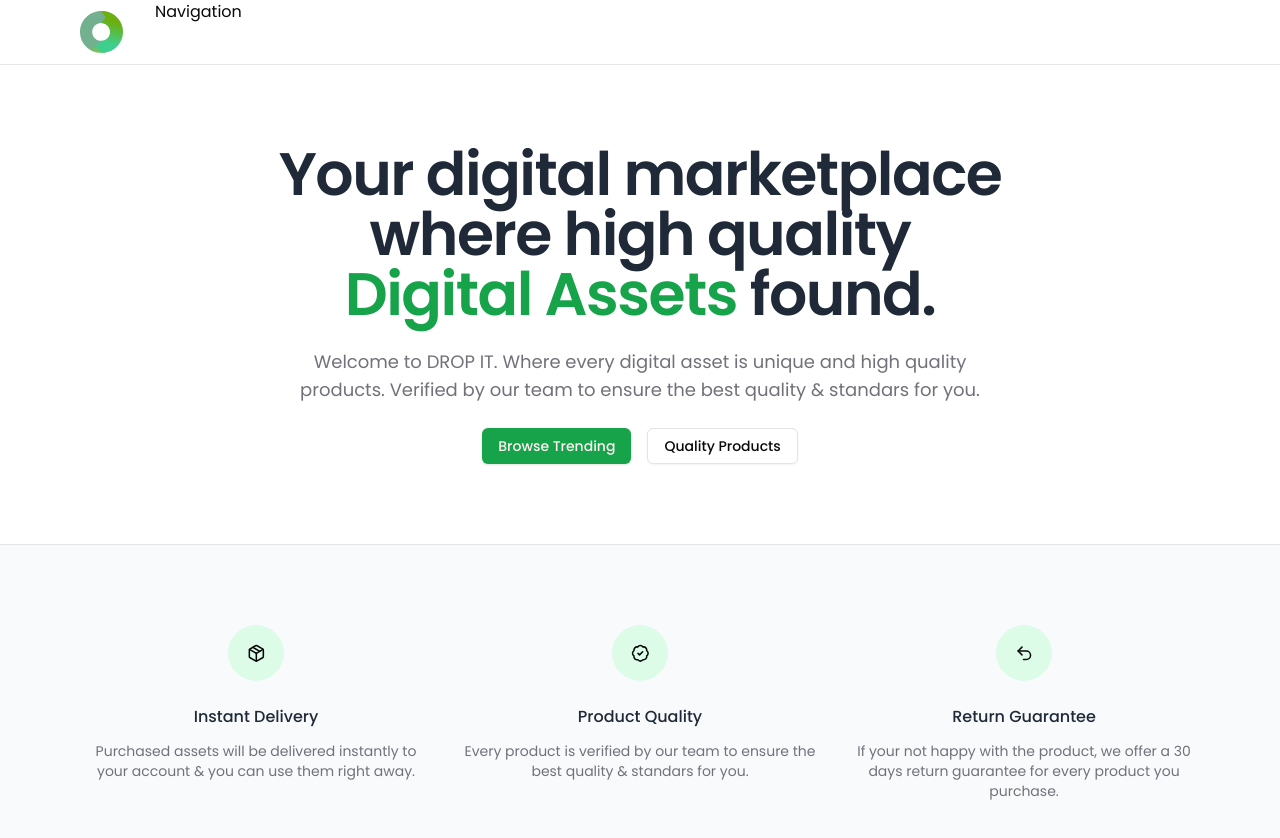
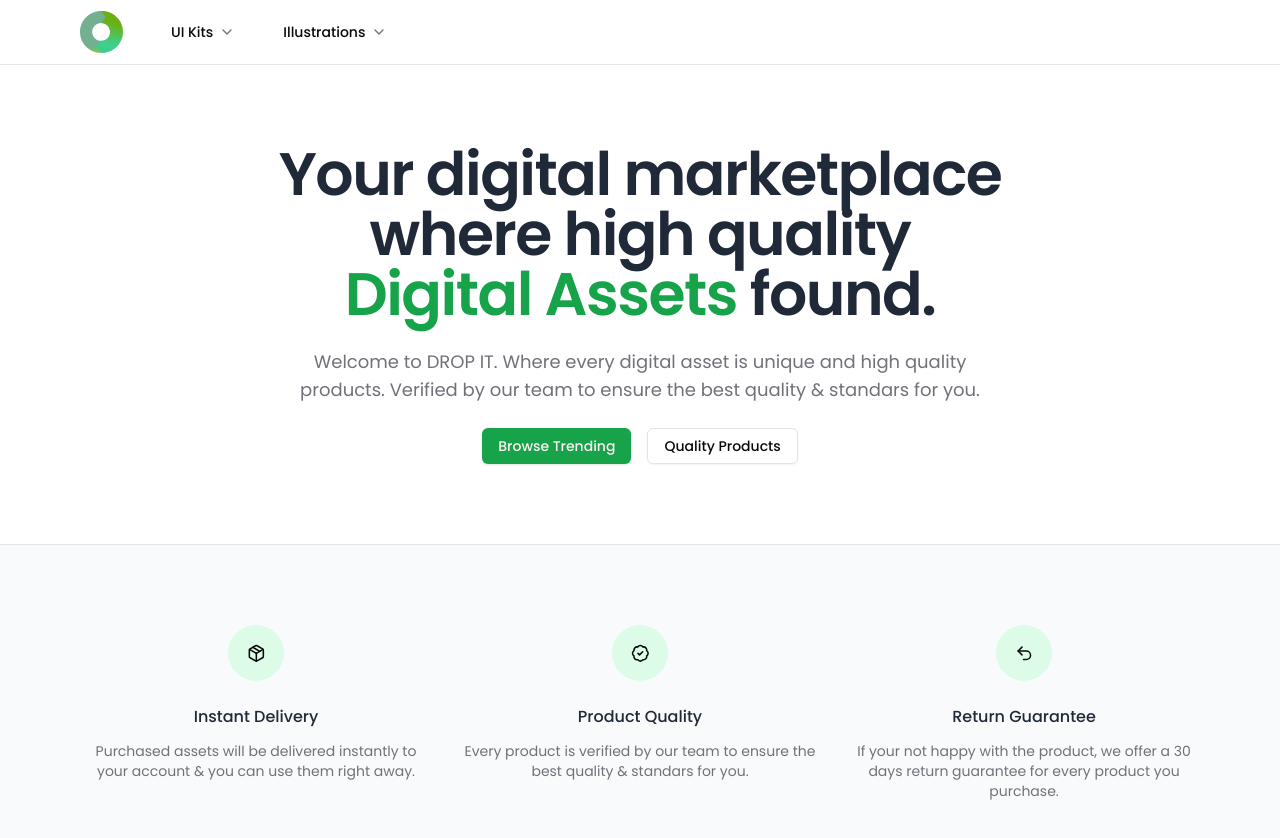
Before and after one commit to iEarlG/dropit, a Next.js app: page / in a window 1280 px wide. Shown: the top 838 px of the page. Built offline with nearby package versions, Linux system fonts and the light colour scheme.

Commit message:
3.5: Navigation

```diff
--- a/app/layout.tsx
+++ b/app/layout.tsx
@@ -4,7 +4,7 @@ import type { Metadata } from 'next'
 import { Poppins } from 'next/font/google'
 
 import { cn } from '@/lib/utils'
-import Navbar from '@/components/Navbar'
+import Navbar from '@/components/Nav/Navbar'
 
 const poppins = Poppins({
   subsets: ['latin'],
--- a/components/Navbar.tsx
+++ b/components/Nav/Navbar.tsx
@@ -3,7 +3,7 @@ import Image from "next/image";
 import Link from "next/link";
 
 import { Wrapper } from "@/components/style/Wrapper";
-import { Navigation } from "@/components/Navigation";
+import { Navigation } from "@/components/Nav/Navigation";
 
 const Navbar = () => {
     return (
--- /dev/null
+++ b/components/Nav/Navigation.tsx
@@ -0,0 +1,37 @@
+"use client"
+
+import { useState } from "react";
+
+import { ProductCategories } from "@/lib";
+
+import { NavigationItem } from "@/components/Nav/NavigationItem";
+
+export const Navigation = () => {
+    const [activeIndex, setActiveIndex] = useState<null | number>(null);
+
+    const isAnyOpen = activeIndex !== null;
+    return (
+        <div className="flex h-full gap-4">
+            {ProductCategories.map((category, i) => {
+                const handleOpen = () => {
+                    if (activeIndex === i) {
+                        setActiveIndex(null);
+                    } else {
+                        setActiveIndex(i);
+                    }
+                };
+                const isOpen = i === activeIndex;
+
+                return (
+                    <NavigationItem
+                        key={category.value}
+                        category={category}
+                        handleOpen={handleOpen}
+                        isOpen={isOpen}
+                        isAnyOpen={isAnyOpen}
+                    />
+                )
+            })}
+        </div>
+    )
+}
--- /dev/null
+++ b/components/Nav/NavigationItem.tsx
@@ -0,0 +1,43 @@
+"use client"
+
+import { ProductCategories } from "@/lib";
+
+import { Button } from "@/components/ui/button";
+import { ChevronDown } from "lucide-react";
+import { cn } from "@/lib/utils";
+
+type Category = typeof ProductCategories[number];
+
+interface NavigationItemProps {
+    category: Category;
+    handleOpen: () => void;
+    isOpen: boolean;
+    isAnyOpen: boolean;
+};
+
+export const NavigationItem = ({
+    category,
+    handleOpen,
+    isOpen,
+    isAnyOpen,
+}: NavigationItemProps) => {
+    return (
+        <div className="flex">
+            <div className="relative flex items-center">
+                <Button variant={isOpen ? "secondary" : "ghost"} className="gap-1.5" onClick={handleOpen}>
+                    {category.label}
+                    <ChevronDown className={cn("h-4 w-4 transition-all text-muted-foreground",
+                        {"-rotate-180": isOpen}
+                    )} />
+                </Button>
+            </div>
+            {isOpen ? (
+                <div className={cn("absolute inset-x-0 top-full text-sm text-muted-foreground",
+                    {"animate-in fade-in-10 slide-in-from-top-5" : !isOpen}
+                )}>
+                    <div className="absolute inset-0 top-1/2 bg-white shadow" aria-hidden="true" />
+                </div>
+            ) : null}
+        </div>
+    )
+};
--- a/components/Navigation.tsx
+++ /dev/null
@@ -1,10 +0,0 @@
-"use client"
-
-
-export const Navigation = () => {
-    return (
-        <div className="flex h-full gap-4">
-            Navigation
-        </div>
-    )
-}
--- /dev/null
+++ b/lib/index.ts
@@ -0,0 +1,45 @@
+
+export const ProductCategories = [
+    {
+        label: "UI Kits",
+        value: "ui_kits" as const,
+        featured: [
+            {
+                name: "Ecommerce",
+                href: "#",
+                imageSrc: ""
+            },
+            {
+                name: "Landing Page",
+                href: "#",
+                imageSrc: ""
+            },
+            {
+                name: "Admin Dashboard",
+                href: "#",
+                imageSrc: ""
+            },
+        ]
+    },
+    {
+        label: "Illustrations",
+        value: "illustrations" as const,
+        featured: [
+            {
+                name: "Logos",
+                href: "#",
+                imageSrc: ""
+            },
+            {
+                name: "Icons",
+                href: "#",
+                imageSrc: ""
+            },
+            {
+                name: "Objects",
+                href: "#",
+                imageSrc: ""
+            },
+        ]
+    }
+]
```
